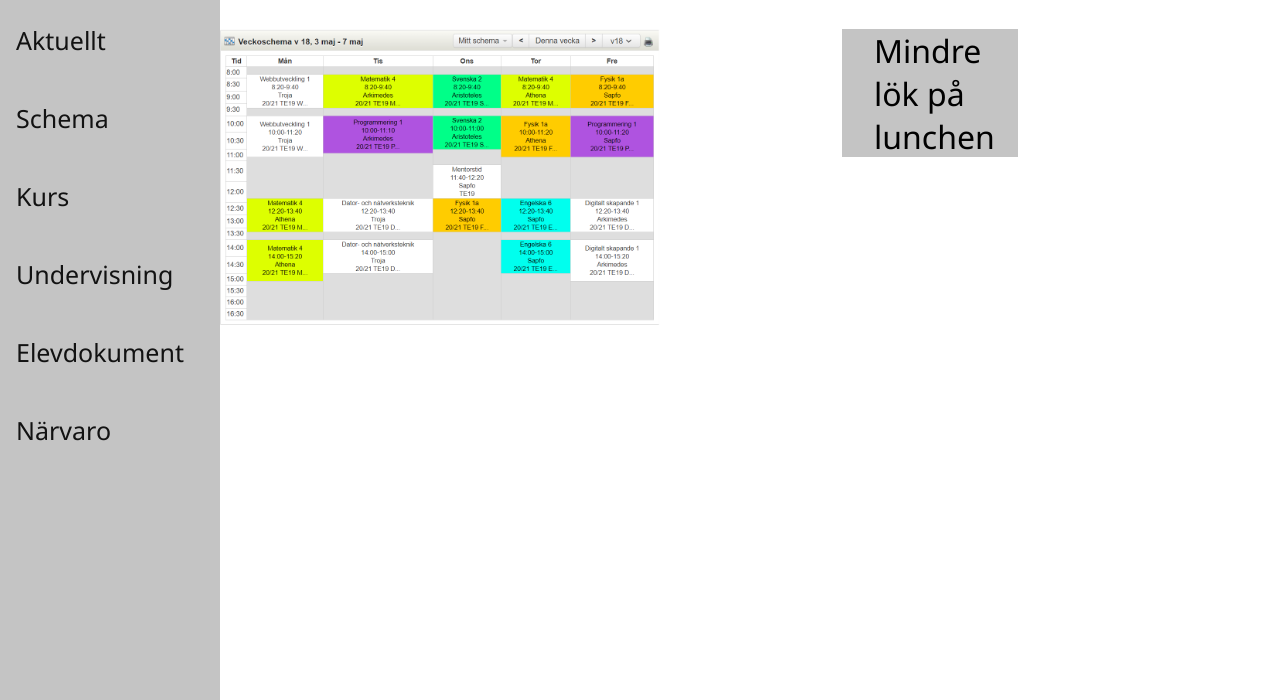
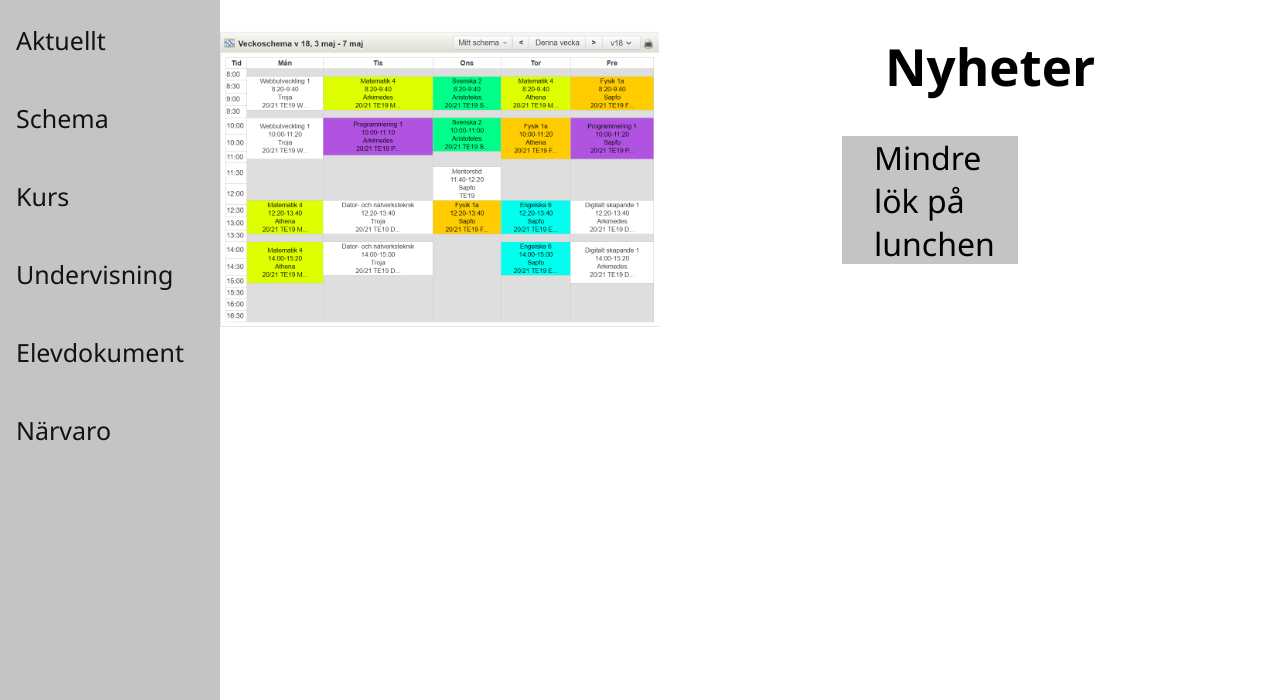
Before and after one commit to NTIG-Umea/wu1-projekt-Segerkung, a plain HTML site: page docs/index.html in a window 1280 px wide. Shown: the part 100-800 px from the top of the page. Drawn offline with Linux system fonts and the light colour scheme.

Commit message:
Fixat smågrejer
Gjort min kod lite snyggare och fixat header

```diff
--- a/docs/index.html
+++ b/docs/index.html
@@ -25,6 +25,9 @@
   </div>
   <div class="main">
     <img src="/schema.png" alt="Schema">
+    <div class="text">
+      <h1>Nyheter</h1>
+    </div>
     <div class="nyheter">
       <p>Mindre lök på lunchen</p>
     </div>
--- a/docs/stylesheets/style.css
+++ b/docs/stylesheets/style.css
@@ -11,7 +11,6 @@ body {
 .navbar {
   overflow: hidden;
   background-color: #C4C4C4;
-
 }
 
 .navbar a {
@@ -50,7 +49,6 @@ text-decoration: none;
   display: block;
 }
 
-
 .main {
   margin-left: 160px;
   padding: 0px 10px;
@@ -63,12 +61,10 @@ text-decoration: none;
   float: left;
 }
 
-
 .container {
   width: 80%;
   margin: auto;
 }
-
 
 .nyheter {
   font-size: 2rem;
@@ -79,3 +75,8 @@ text-decoration: none;
   margin-left: 42rem;
   cursor: pointer;
 }
+
+.text {
+  font-size: 1.6rem;
+  padding-left: 65%;
+}
```
Also changed, not shown: 1 other file.
